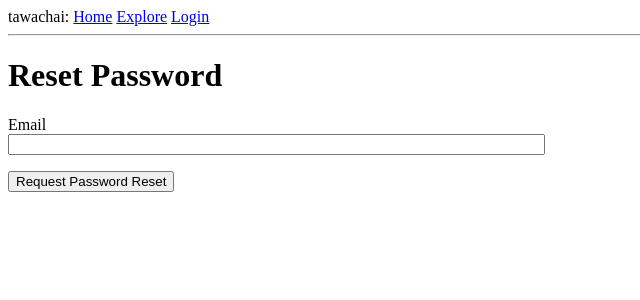
After one commit to juliangrimm225/tawachai, a Flask app: page /reset_password_request in a window 1280 px wide. The commit adds this page. Shown: the top 300 px of the page, without its empty margins (0-640 px from the left). Run offline with Flask 2, Linux system fonts and the light colour scheme.

Commit message:
Added Password Reset

```diff
--- a/app/__init__.py
+++ b/app/__init__.py
@@ -6,6 +6,7 @@ from flask_login import LoginManager
 import logging
 from logging.handlers import SMTPHandler, RotatingFileHandler
 import os
+from flask_mail import Mail
 
 app=Flask(__name__)
 app.config.from_object(Config)
@@ -13,6 +14,7 @@ db = SQLAlchemy(app)
 migrate = Migrate(app, db)
 login = LoginManager(app)
 login.login_view = 'login'
+mail = Mail(app)
 
 from app import routes, models, errors
 
--- a/app/forms.py
+++ b/app/forms.py
@@ -46,5 +46,15 @@ class EditProfileForm(FlaskForm):
                 raise ValidationError('Please use a different username.')
 
 class ProjectForm(FlaskForm):
-    name = StringField('Name of a new project', validators=[DataRequired()])
+    name = StringField('Create a new project!', validators=[DataRequired()])
     submit = SubmitField('Submit')
+
+class ResetPasswordRequestForm(FlaskForm):
+    email = StringField('Email', validators=[DataRequired(), Email()])
+    submit = SubmitField('Request Password Reset')
+
+class ResetPasswordForm(FlaskForm):
+    password = PasswordField('Password', validators=[DataRequired()])
+    password2 = PasswordField(
+        'Repeat Password', validators=[DataRequired(), EqualTo('password')])
+    submit = SubmitField('Request Password Reset')
--- a/app/routes.py
+++ b/app/routes.py
@@ -12,6 +12,9 @@ from app.forms import EditProfileForm
 from app.forms import RegistrationForm
 from app.forms import ProjectForm
 from app.models import Project
+from app.forms import ResetPasswordRequestForm
+from app.email import send_password_reset_email
+from app.forms import ResetPasswordForm
 
 @app.before_request
 def before_request():
@@ -122,3 +125,31 @@ def edit_profile():
         form.username.data = current_user.username
         form.about_me.data = current_user.about_me
     return render_template('edit_profile.html', title='Edit Profile', form=form)
+
+@app.route('/reset_password_request', methods=['GET', 'POST'])
+def reset_password_request():
+    if current_user.is_authenticated:
+        return redirect(url_for('index'))
+    form = ResetPasswordRequestForm()
+    if form.validate_on_submit():
+        user = User.query.filter(func.upper(User.email) == func.upper(form.email.data)).first()
+        if user:
+            send_password_reset_email(user)
+        flash('Check your email for the instructions to reset your password!')
+        return redirect(url_for('login'))
+    return render_template('reset_password_request.html', title = 'Reset Password', form=form)
+
+@app.route('/reset_password/<token>', methods=['GET','POST'])
+def reset_password(token):
+    if current_user.is_authenticated:
+        return redirect(url_for('index'))
+    user = User.verify_reset_password_token(token)
+    if not user:
+        return redirect(url_for('index'))
+    form = ResetPasswordForm()
+    if form.validate_on_submit():
+        user.set_password(form.password.data)
+        db.session.commit()
+        flash('Your password has been reset.')
+        return redirect(url_for('login'))
+    return render_template('reset_password.html', form = form)
--- a/app/templates/login.html
+++ b/app/templates/login.html
@@ -22,4 +22,5 @@
         <p>{{ form.submit() }}</p>
     </form>
 	<p><a href="{{ url_for('register') }}">New User? Click here to register!</a></p>
+	<p>Forgot Your Password? <a href="{{ url_for('reset_password_request') }}">Click here to reset it.</a></p>
 {% endblock %}
--- /dev/null
+++ b/app/templates/reset_password_request.html
@@ -0,0 +1,16 @@
+{% extends "base.html" %}
+
+{% block content %}
+    <h1>Reset Password</h1>
+    <form action="" method="post">
+        {{ form.hidden_tag() }}
+        <p>
+            {{ form.email.label }}<br>
+            {{ form.email(size=64) }}<br>
+            {% for error in form.email.errors %}
+            <span style="color: red;">[{{ error }}]</span>
+            {% endfor %}
+        </p>
+        <p>{{ form.submit() }}</p>
+    </form>
+{% endblock %}
```
Also changed, not shown: app/email.py (added, +23 -0 lines), app/models.py (+16 -0 lines), app/templates/email/reset_password.html (added, +12 -0 lines), app/templates/email/reset_password.txt (added, +11 -0 lines), app/templates/reset_password.html (added, +23 -0 lines), 1 other file.
